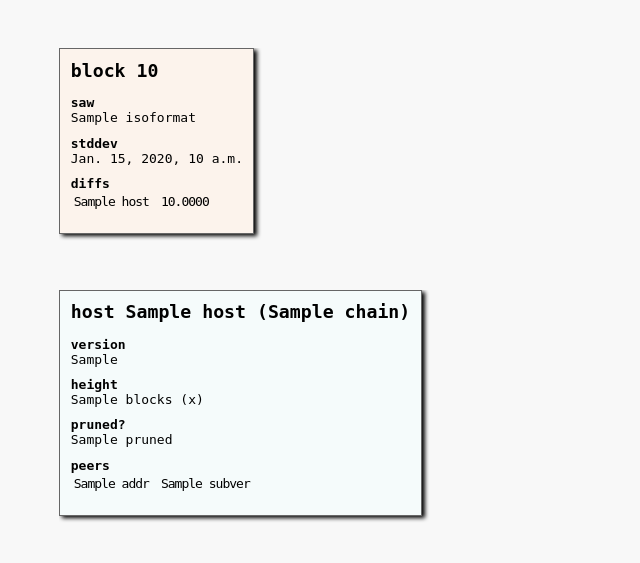
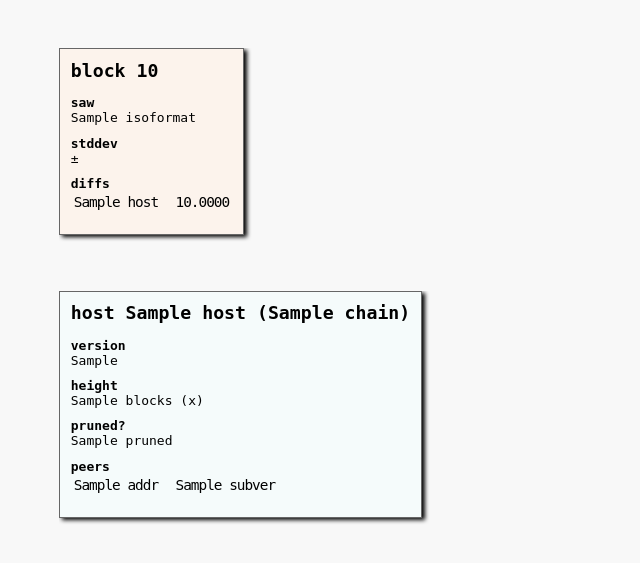
Before and after one commit to chaincodelabs/bmon, a Django app: template bmon/templates/bmon/home.html in a window 1280 px wide. Shown: the part 124-687 px from the top of the page, without its empty margins (0-640 px from the left). Run offline with Django 4.2, Linux system fonts and the light colour scheme; the template is opened without the code that fills it: most values are stand-ins (such as "Sample title", 1, 10 or a date in 2020).

Commit message:
style changes

```diff
--- a/bmon/static/style.css
+++ b/bmon/static/style.css
@@ -55,6 +55,10 @@
   width: max-content;
 }
 
+.stats .value table {
+  font-size: 0.9rem;
+}
+
 .stats .title {
   font-weight: bold;
 }
@@ -74,7 +78,7 @@
 }
 
 .diffs tr td:first-child {
-  padding-right: 0.7em;
+  padding-right: 1em;
 }
 
 h1 {
--- a/bmon/templates/bmon/home.html
+++ b/bmon/templates/bmon/home.html
@@ -17,7 +17,7 @@
 
       <div class="stat">
         <div class="title">stddev</div>
-        <div class="value">{{ connect.stddev_got_time }}</div>
+        <div class="value">±{{ connect.stddev_got_time | floatformat:4 }}</div>
       </div>
 
       <div class="stat">
--- a/bmon/views.py
+++ b/bmon/views.py
@@ -44,7 +44,7 @@
 
         chain = chain_info[host.name]
         if chain == RPC_ERROR_RESULT:
-            chain = {}
+            continue
 
         host.peers = {p['addr']: p['subver'] for p in peers}
         host.chaininfo = chain
```
